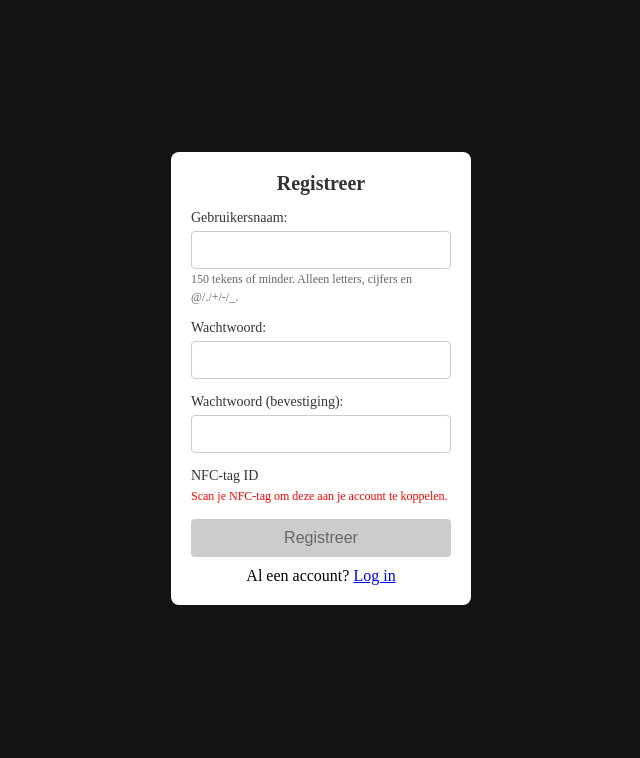
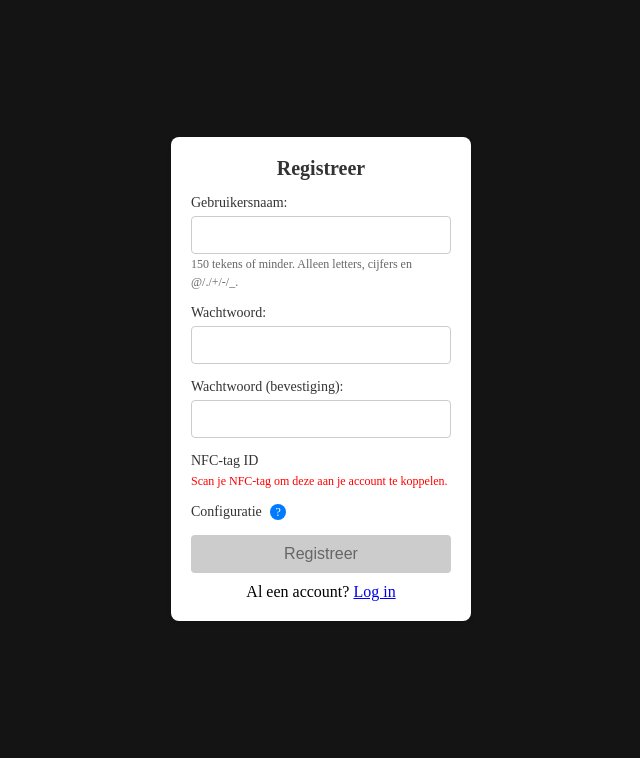
Before and after one commit to MirrorBoys/TheMirror, a Django app: page /register/ in a window 1280 px wide. Shown: the part 33-791 px from the top of the page, without its empty margins (319-959 px from the left). Run offline with Django 5.2, Linux system fonts and the light colour scheme.

Commit message:
Automatically generate config file for new users

```diff
--- a/src/smartMirrorProject/registrationPage/static/registrationPage/style.css
+++ b/src/smartMirrorProject/registrationPage/static/registrationPage/style.css
@@ -75,3 +75,30 @@ button.enabled:hover {
 .helptext-nfc {
     color: red;
 }
+
+.info-icon {
+    display: inline-block;
+    width: 16px;
+    height: 16px;
+    background-color: #007BFF;
+    color: white;
+    border-radius: 50%;
+    text-align: center;
+    line-height: 16px;
+    font-size: 12px;
+    cursor: pointer;
+    margin-left: 5px;
+}
+
+.info-icon:hover::after {
+    content: attr(title);
+    display: block;
+    position: absolute;
+    background-color: #f0f8ff;
+    color: #007BFF;
+    padding: 10px;
+    border-radius: 4px;
+    width: 250px;
+    margin-top: 5px;
+    z-index: 1000;
+}
--- a/src/smartMirrorProject/registrationPage/templates/registrationPage/register.html
+++ b/src/smartMirrorProject/registrationPage/templates/registrationPage/register.html
@@ -44,6 +44,12 @@
                     <p class="helptext helptext-nfc" id="helptext-nfc">Scan je NFC-tag om deze aan je account te
                         koppelen.</p>
                 </div>
+                <div class="form-group">
+                    <label for="nfc_tag_id">Configuratie
+                        <span class="info-icon"
+                            title="Na registratie wordt er een voorbeeldconfiguratiebestand voor je aangemaakt. Je kunt dit bestand zelf aanpassen om je instellingen te wijzigen. Het configuratiebestand is te vinden in de map 'config' en de naam ervan is gebaseerd op je gebruikersnaam (gebruikersnaam_config.yaml).">?</span>
+                    </label>
+                </div>
                 <input type="hidden" id="nfc_tag_id" name="nfc_tag_id">
                 <button type="submit" id="register-button" disabled>Registreer</button>
 
--- a/src/smartMirrorProject/registrationPage/views.py
+++ b/src/smartMirrorProject/registrationPage/views.py
@@ -3,6 +3,9 @@ from django.contrib.auth import login
 from django.contrib.auth.forms import UserCreationForm
 from django.contrib.auth import get_user_model
 from django import forms
+import shutil
+from django.conf import settings
+import os
 
 User = get_user_model()
 
@@ -23,6 +26,17 @@ class CustomUserCreationForm(UserCreationForm):
 
 
 def register(request):
+    """
+    Handle user registration.
+
+    This view handles the registration of a new user.
+
+    Args:
+        request (HttpRequest): The HTTP request object.
+
+    Returns:
+        HttpResponse: The rendered registration page with the form.
+    """
     if request.method == "POST":
         form = CustomUserCreationForm(request.POST)
 
@@ -34,6 +48,9 @@ def register(request):
                     "nfc_tag_id", "A user with this NFC tag ID already exists."
                 )
             else:
+                username = form.cleaned_data.get("username")
+                create_config_file(username, "example_config.yml")
+
                 # Do not directly save user to enable first adding its NFC tag ID
                 user = form.save(commit=False)
                 user.nfc_tag_id = nfc_tag_id
@@ -51,3 +68,20 @@ def register(request):
         form = CustomUserCreationForm()
 
     return render(request, "registrationPage/register.html", {"form": form})
+
+
+def create_config_file(username: str, example_config: str):
+    """
+    Creates a configuration file for a user by copying an example configuration file.
+
+    Args:
+        username (str): The username for which the configuration file is being created.
+        example_config (str): The name of the example configuration file to copy.
+    """
+    config_dir = os.path.join(settings.BASE_DIR, "config")
+    example_config_path = os.path.join(config_dir, example_config)
+
+    config_file_name = f"{username}_config.yml"
+    config_path = os.path.join(config_dir, config_file_name)
+
+    shutil.copyfile(example_config_path, config_path)
--- a/src/smartMirrorProject/scripts/start_script.py
+++ b/src/smartMirrorProject/scripts/start_script.py
@@ -41,6 +41,8 @@ commands = [
     'find . -path "*/migrations/*.pyc" -delete',
     # Delete database
     "rm ~/TheMirror/src/smartMirrorProject/db.sqlite3",
+    # Remove all config files except those for testusers
+    'find ~/TheMirror/src/smartMirrorProject/config -type f ! -name "bart_config.yml" ! -name "brian_config.yml" ! -name "darren_config.yml" ! -name "thorsten_config.yml" ! -name "example_config.yml" -delete',
     # Generate new migration files
     "python3 ~/TheMirror/src/smartMirrorProject/manage.py makemigrations",
     # Run migrations
```
Also changed, not shown: src/smartMirrorProject/config/example_config.yml (renamed from src/smartMirrorProject/config/example_config.txt, +10 -10 lines).
